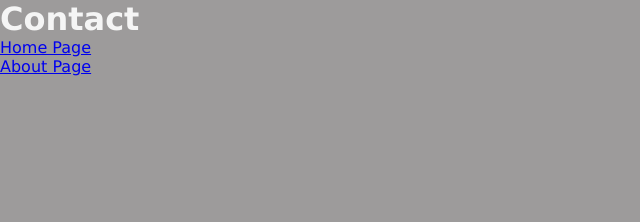
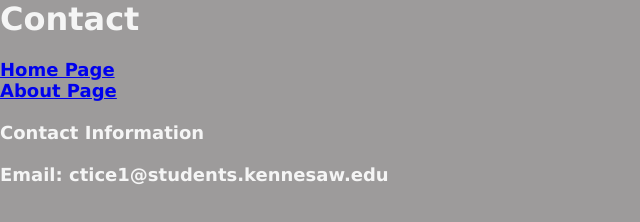
Before and after one commit to CucumberToes/web-development-project, a plain HTML site: page contact.html in a window 1280 px wide. Shown: the whole page, without its empty margins (0-640 px from the left). Drawn offline with Linux system fonts and the light colour scheme.

Commit message:
Update contact.html

```diff
--- a/contact.html
+++ b/contact.html
@@ -11,12 +11,14 @@
     </head>
     <body>
         <h1>Contact</h1>
-        <h2></h2>
-        <p>
-
+        <h2>
+            <br>
+            <a href="index.html"> Home Page </a>
+            <br>
+            <a href="about.html"> About Page </a>
+        <p> <br> Contact Information</p>
+        <p><br>Email: ctice1@students.kennesaw.edu
         </p>
-        <a href="index.html"> Home Page </a>
-        <br>
-        <a href="about.html"> About Page </a>
+        </h2>
     </body>
 </html>
```
